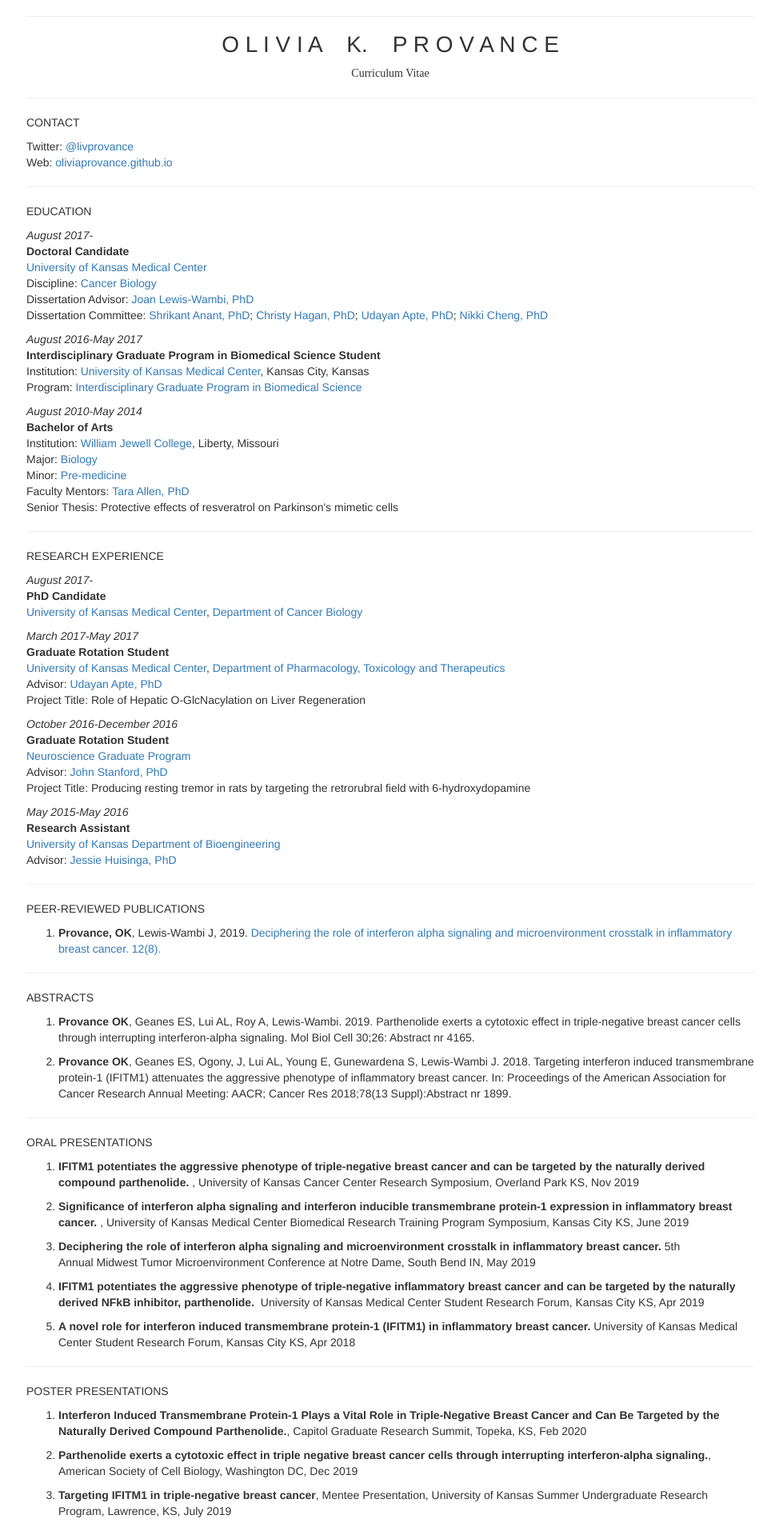
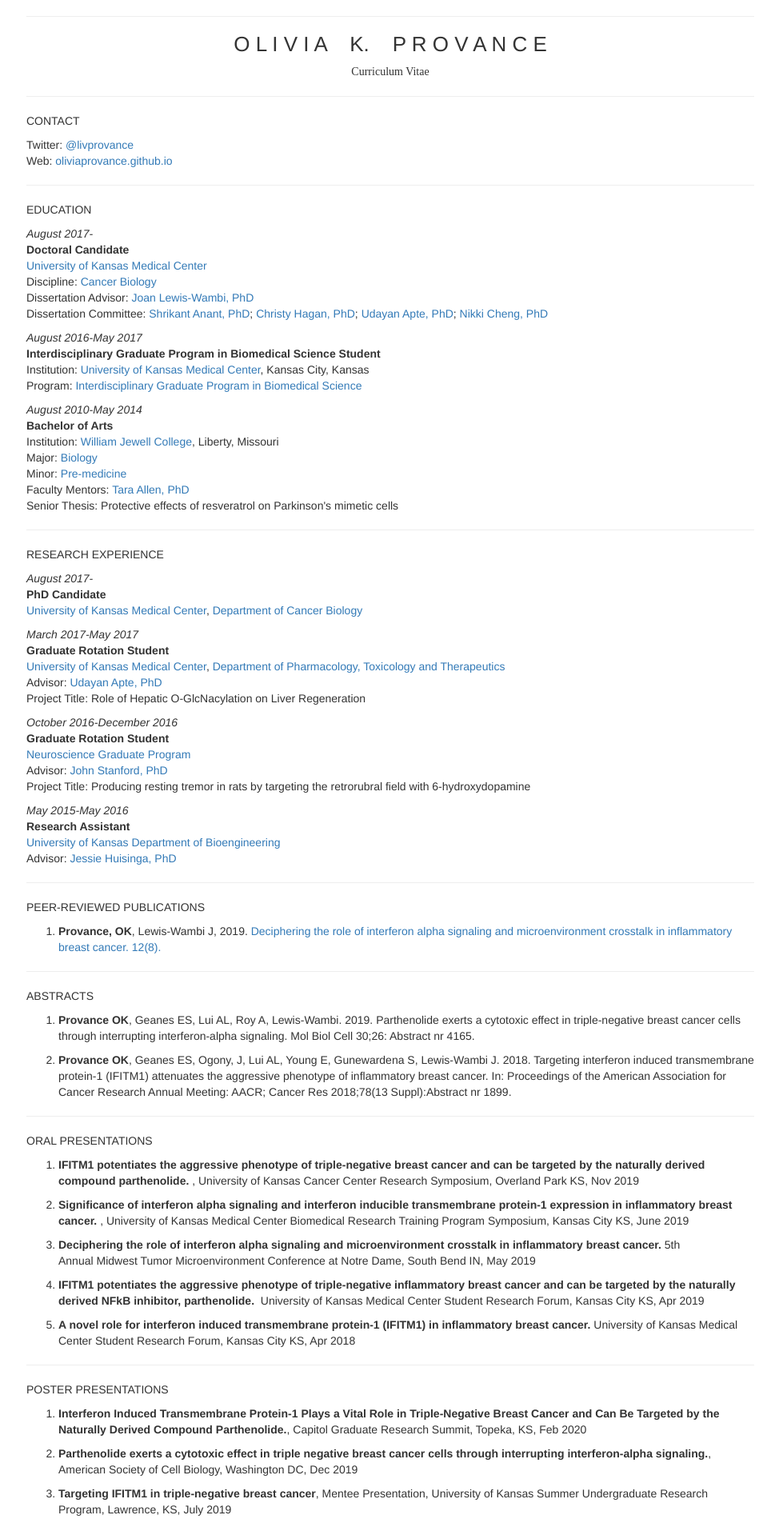
Before and after one commit to livprovance/oliviaprovance.github.io, a Jekyll site: the page CV/index.html, which Jekyll copies as it is, in a window 1280 px wide. Shown: the top 1909 px of the page at 80% size, without its empty margins (152-1126 px from the left). Built offline with Jekyll 4.4.1, drawn with Linux system fonts in a browser that asks for light colours.

Commit message:
Update index.html

```diff
--- a/CV/index.html
+++ b/CV/index.html
@@ -228,10 +228,10 @@ if (window.hljs) {
 
 <style type="text/css">
 h1 {
-  font-size: 28px;
+  font-size: 26px;
 }
 h1.title {
-  font-size: 28px;
+  font-size: 26px;
 }
 h2 {
   font-size: 30px;
```
